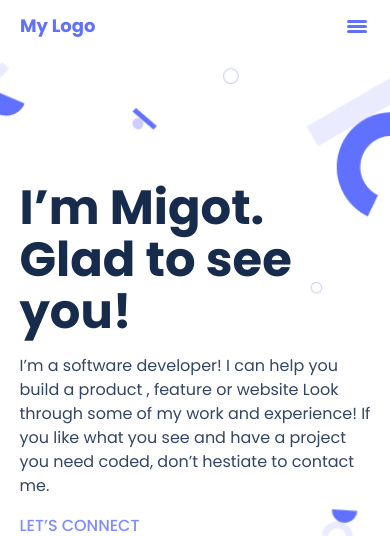
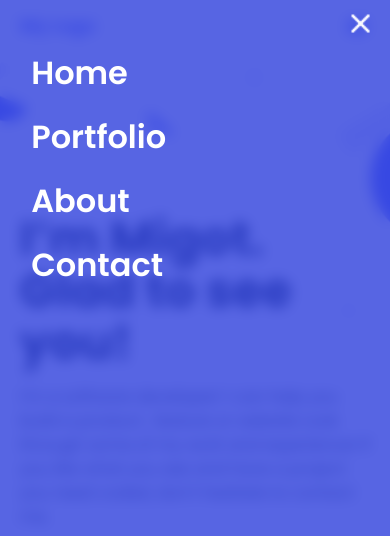
Before and after one commit to migo1/portfolio, a website: page index.html in a window 390 px wide. Both pictures are taken after a click on the element 358 px from the left and 26 px from the top of the page. Shown: the top 536 px of the page. Drawn offline with Linux system fonts and the light colour scheme.

Commit message:
mobile-navigation

```diff
--- a/index.html
+++ b/index.html
@@ -17,14 +17,29 @@
             <li class="vector"></li>
             <li class="vector"></li>
           </ul>
+          <!-- <div class="mobile-menu">
+
+          </div> -->
+
           <ul class="header-nav">
-            <li class="item-nav">Portfolio</li>
-            <li class="item-nav">About</li>
-            <li class="item-nav">Contact</li>
+            <li class="item-nav"><a href="#hero"> Home </a></li>
+            <li class="item-nav"><a href="#projects"> Portfolio </a></li>
+            <li class="item-nav"><a href="#about"> About </a></li>
+            <li class="item-nav"><a href="#contact"> Contact </a></li>
+          </ul>
+        </nav>
+
+        <nav class="mobile-nav">
+          <img class="mobile-cancel" src="images/Icon - Cancel.png" alt="" />
+          <ul class="mobile-nav-list">
+            <li class="mobile-item-nav"><a href="#hero">Home</a></li>
+            <li class="mobile-item-nav"><a href="#projects">Portfolio</a></li>
+            <li class="mobile-item-nav"><a href="#about">About</a></li>
+            <li class="mobile-item-nav"><a href="#contact">Contact</a></li>
           </ul>
         </nav>
       </header>
-      <section class="hero">
+      <section class="hero" id="hero">
         <div class="content">
           <h1 class="introduction">I’m Migot. Glad to see you!</h1>
           <p class="description">
@@ -66,7 +81,7 @@
     </div>
     <!-- projects -->
 
-    <section class="projects">
+    <section class="projects" id="projects">
       <div class="card">
         <div class="image">
           <picture>
@@ -186,7 +201,7 @@
       </div>
     </section>
     <!-- About -->
-    <section class="about">
+    <section class="about" id="about">
       <div class="about-container">
         <div class="about-left">
           <h2 class="about-title">About Myself</h2>
@@ -299,7 +314,7 @@
     </section>
 
     <!-- contact Me form -->
-    <div class="contact">
+    <div class="contact" id="contact">
       <img class="contact-image" src="images/contact-form-mobile.png" alt="" />
       <img
         class="desktop-contact-image"
@@ -350,5 +365,6 @@
         </form>
       </section>
     </div>
+    <script src="script.js"></script>
   </body>
 </html>
--- /dev/null
+++ b/script.js
@@ -0,0 +1,28 @@
+
+const hamburger = document.querySelector(".hamburger");
+const mobileMenu = document.querySelector(".mobile-nav");
+const closeBtn = document.querySelector(".mobile-cancel");
+const menuItems = document.querySelectorAll(".mobile-item-nav");
+
+
+hamburger.addEventListener("click", toggleMenu);
+
+closeBtn.addEventListener("click", toggleMenu);
+
+window.addEventListener("click", function (e) {
+  if (e.target === mobileMenu) {
+    mobileMenu.style.display = "none";
+  }
+});
+
+for (i = 0; i < menuItems.length; i++){
+    menuItems[i].addEventListener("click", toggleMenu);
+}
+
+function toggleMenu() {
+  if (mobileMenu.style.display === "block") {
+    mobileMenu.style.display = "none";
+  } else {
+    mobileMenu.style.display = "block";
+  }
+}
--- a/style.css
+++ b/style.css
@@ -42,6 +42,7 @@ header {
   padding-left: 20px;
   padding-bottom: 10px;
   background: #fff;
+  position: relative;
 }
 
 .hamburger {
@@ -50,6 +51,58 @@ header {
   gap: 2px;
   padding-right: 0.2em;
   cursor: pointer;
+}
+
+.mobile-nav {
+  position: absolute;
+  top: 1%;
+  width: 100%;
+  height: 100vh;
+  left: 0;
+  display: none;
+  background-color: rgba(46, 63, 221, 0.8);
+  backdrop-filter: blur(7px);
+  animation-name: animatemobilebackground;
+  animation-duration: 0.5s;
+}
+
+@keyframes animatemobilebackground {
+  from {
+    top: -300px;
+    opacity: 0;
+  }
+
+  to {
+    top: 1%;
+    opacity: 1;
+  }
+}
+
+.mobile-cancel {
+  position: absolute;
+  right: 3.5%;
+  top: 1%;
+  height: 31px;
+  cursor: pointer;
+}
+
+.mobile-nav-list {
+  position: absolute;
+  top: 6%;
+  left: 8%;
+}
+
+.mobile-item-nav {
+  list-style: none;
+  margin-bottom: 15%;
+  font-weight: 600;
+  font-size: 32px;
+  line-height: 44px;
+}
+
+.mobile-item-nav a {
+  text-decoration: none;
+  color: #fff;
 }
 
 .header-nav {
@@ -66,7 +119,7 @@ header {
 
 .hero {
   width: 100%;
-  height: auto;
+  height: 80vh;
   background-image: url("./images/header-shapes-mobile.png");
   background-repeat: no-repeat;
   background-size: cover;
@@ -196,7 +249,16 @@ header {
     color: #344563;
   }
 
+  .item-nav a {
+    text-decoration: none;
+    color: #344563;
+  }
+
   .hamburger {
+    display: none;
+  }
+
+  .mobile-nav {
     display: none;
   }
 }
```
Also changed, not shown: images/Icon - Cancel.png (added).
